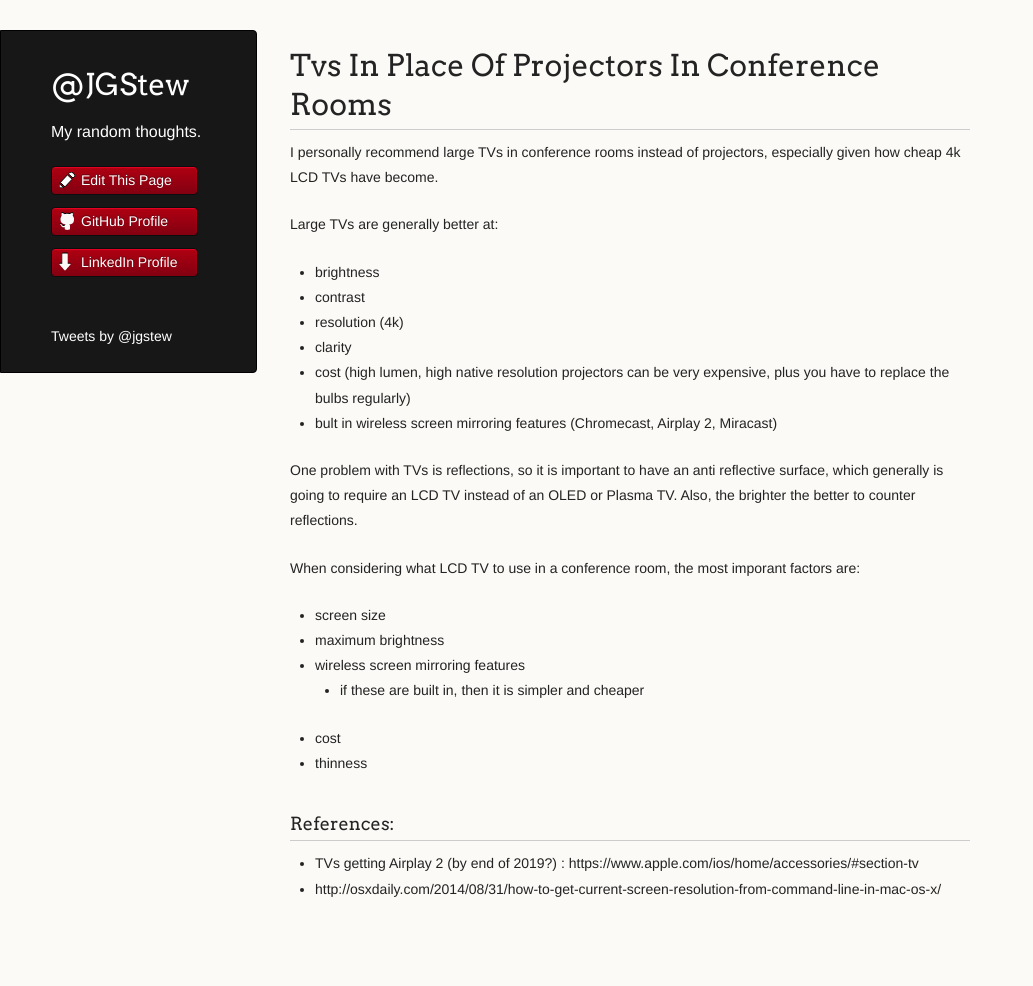
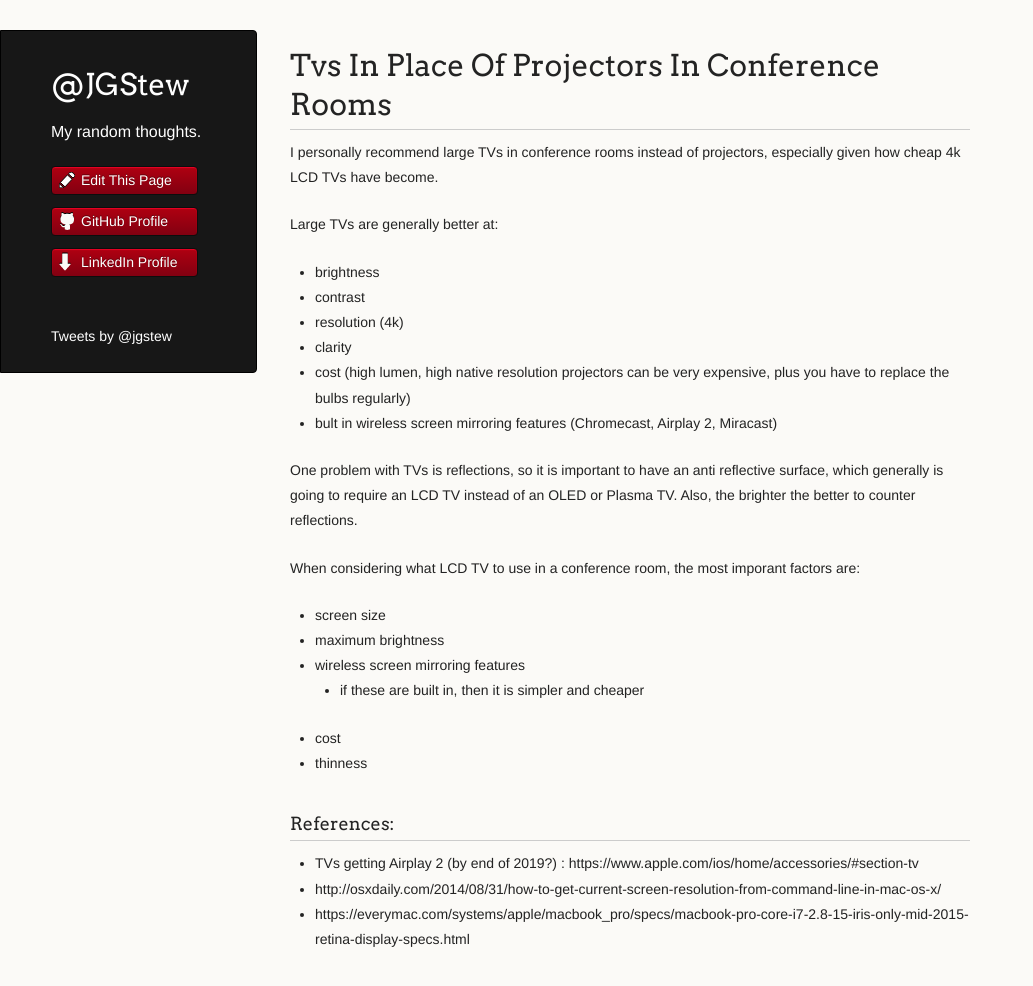
Before and after one commit to jgstew/jgstew.github.io, a Jekyll site: the page built from _posts/2018-12-04-TVs-in-place-of-projectors-in-conference-rooms.md, in a window 1280 px wide and 1024 px high. Shown: the top 986 px of the window, without its empty margins (0-1033 px from the left). Built offline with Jekyll 4.4.1, drawn with Linux system fonts in a browser that asks for light colours; nearby versions of some CDN libraries; comment, search, counter and statistics services are not loaded; part of the change alters nothing that is shown.

Commit message:
Update 2018-12-04-TVs-in-place-of-projectors-in-conference-rooms.md

```diff
--- a/_posts/2018-12-04-TVs-in-place-of-projectors-in-conference-rooms.md
+++ b/_posts/2018-12-04-TVs-in-place-of-projectors-in-conference-rooms.md
@@ -24,3 +24,4 @@ When considering what LCD TV to use in a conference room, the most imporant fact
 
 - TVs getting Airplay 2 (by end of 2019?) :  https://www.apple.com/ios/home/accessories/#section-tv
 - http://osxdaily.com/2014/08/31/how-to-get-current-screen-resolution-from-command-line-in-mac-os-x/
+- https://everymac.com/systems/apple/macbook_pro/specs/macbook-pro-core-i7-2.8-15-iris-only-mid-2015-retina-display-specs.html
```
